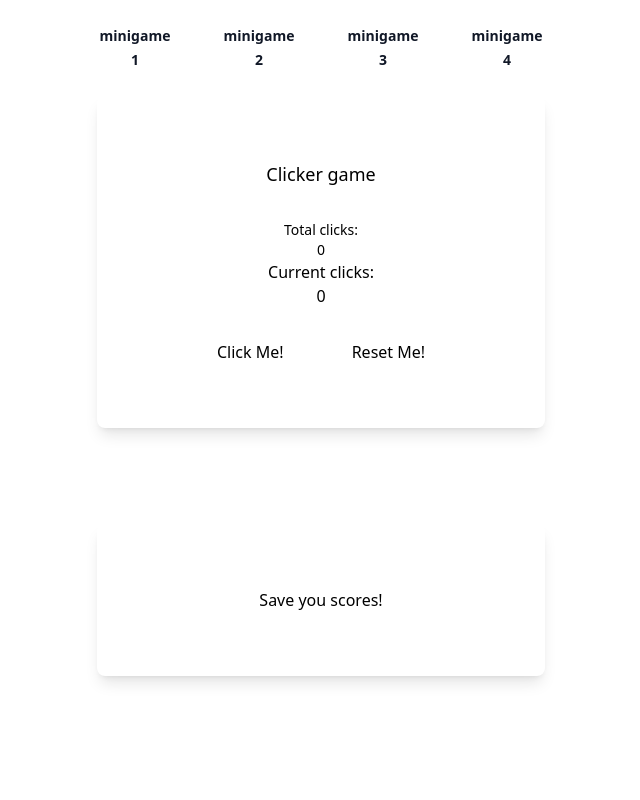
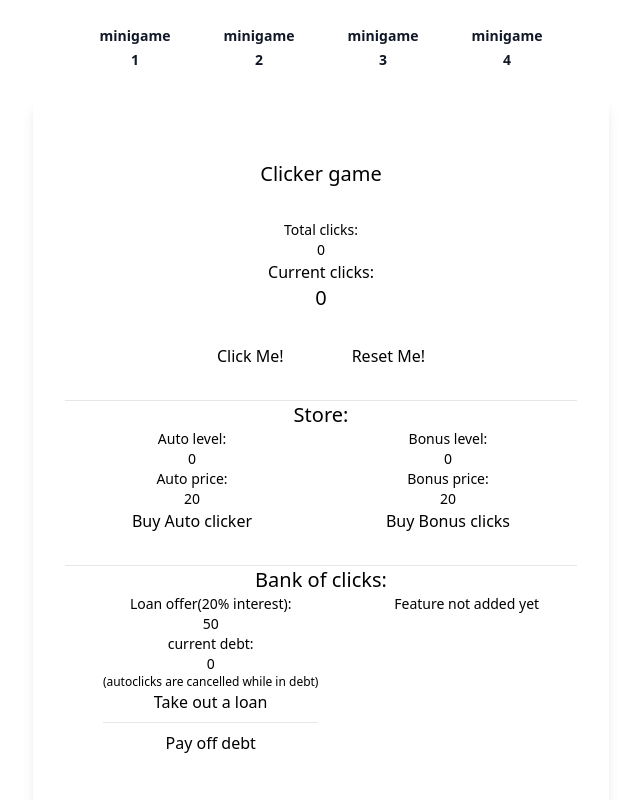
Before and after one commit to HaydnRoberts/comp1004-project, a website: page public/index.html in a window 1280 px wide. Both pictures are taken after a click on the button "minigame 2". Shown: the top 800 px of the page, without its empty margins (319-959 px from the left). Drawn offline with Linux system fonts and the light colour scheme.

Commit message:
fully working shop and loan system and ui tweaking

```diff
--- a/public/clickerminigame.js
+++ b/public/clickerminigame.js
@@ -1,15 +1,26 @@
 // gather the elements
 const clickerOutput = document.querySelector('#clicker-output');
 const totalClickerOutput = document.querySelector('#total-clicker-output');
+const bonusLevel = document.querySelector('#bonus-level');
+const bonusPrice = document.querySelector('#bonus-price');
+const autoLevel = document.querySelector('#auto-level');
+const autoPrice = document.querySelector('#auto-price');
+const loanOffer = document.querySelector('#loan-offer');
+const debtAmmount = document.querySelector('#debt');
 
 // set variable
 var clicks = 0;
 var total_clicks = 0;
+var autoClicks = 0;
+var bonusClicks = 0;
+var debtValue = 0;
+
+var tid = 0;
 
 // the functions
 function clicked(){
-    clicks += 1;
-    total_clicks +=1;
+    clicks += 1 + bonusClicks;
+    total_clicks +=1 + bonusClicks;
     clickerOutput.innerHTML = clicks;
     totalClickerOutput.innerHTML = total_clicks;
 }
@@ -17,15 +28,80 @@ function clicked(){
 function reset(){
     clicks = 0;
     total_clicks = 0;
+    autoClicks = 0;
+    bonusClicks = 0;
     clickerOutput.innerHTML = clicks;
     totalClickerOutput.innerHTML = total_clicks;
+    bonusLevel.innerHTML = bonusClicks;
+    bonusPrice.innerHTML = 20 +(bonusClicks)*(bonusClicks);
+    autoLevel.innerHTML = autoClicks;
+    autoPrice.innerHTML = 20 +(autoClicks)*(autoClicks);
+    if (tid != 0){
+        clearInterval(tid)
+    }
 }
 
 // initial output
 clickerOutput.innerHTML = clicks;
 totalClickerOutput.innerHTML = total_clicks;
+bonusLevel.innerHTML = bonusClicks;
+bonusPrice.innerHTML = 20 +(bonusClicks)*(bonusClicks);
+autoLevel.innerHTML = autoClicks;
+autoPrice.innerHTML = 20 +(autoClicks)*(autoClicks);
+loanOffer.innerHTML = 50*(bonusClicks+1);
+debtAmmount.innerHTML = debtValue;
 
 
 // shop section
-var autoClicks = 0;
-var bonusClicks = 0;
+
+function auto(){
+    if (clicks >= 20 + (autoClicks)*(autoClicks)){
+        clicks -= 20 + (autoClicks)*(autoClicks);
+        autoClicks += 1;
+        clickerOutput.innerHTML = clicks;
+        autoLevel.innerHTML = autoClicks;
+        autoPrice.innerHTML = 20 +(autoClicks)*(autoClicks);
+        if (tid != 0){
+            clearInterval(tid)
+        }
+        if (debtValue == 0){
+            tid = setInterval(clicked, (10000 / autoClicks));
+        }
+    }
+}
+function bonus(){
+    if (clicks >=  20 +(bonusClicks)*(bonusClicks)){
+        clicks -= 20 + (bonusClicks)*(bonusClicks);
+        bonusClicks += 1;
+        clickerOutput.innerHTML = clicks;
+        bonusLevel.innerHTML = bonusClicks;
+        bonusPrice.innerHTML = 20 +(bonusClicks)*(bonusClicks);
+        loanOffer.innerHTML = 50*(bonusClicks+1);
+    }
+}
+
+function loan(){
+    clicks += 50*(bonusClicks+1);
+    total_clicks += 50*(bonusClicks+1);
+
+    // add the 20% interest to the loan
+    debtValue += (50*(bonusClicks+1))+((50*(bonusClicks+1))/5);
+    clearInterval(tid);
+    debtAmmount.innerHTML = debtValue;
+    clickerOutput.innerHTML = clicks;
+    totalClickerOutput.innerHTML = total_clicks;
+}
+function debt(){
+    if (clicks >= debtValue){
+        clicks -= debtValue;
+        debtValue = 0;
+        if (tid != 0){
+            clearInterval(tid)
+        }
+        if (autoClicks >= 1){
+            tid = setInterval(clicked, (10000 / autoClicks));
+        }
+        debtAmmount.innerHTML = debtValue;
+        clickerOutput.innerHTML = clicks;
+    }
+}
--- a/public/index.html
+++ b/public/index.html
@@ -32,7 +32,7 @@
     <script src="./navbutton.js"></script>
   </div>
 
-  <div class="w-full max-w-md p-8 mx-auto mt-24 bg-white shadow-lg rounded-lg text-center">
+  <div class="w-full max-w-xl p-8 mx-auto mt-24 bg-white shadow-lg rounded-lg text-center">
     <div id="game-1-block" class="hidden">
       <p>Maze game</p>
       <pre>
@@ -52,15 +52,58 @@
     </div>
 
     <div id="game-2-block" class="hidden">
-      <p class="p-8 text-lg">Clicker game</p>
+      <p class="p-8 text-xl">Clicker game</p>
 
       <p class="text-sm">Total clicks:</p>
       <p class="text-sm" id="total-clicker-output"></p>
       <p class="text-base">Current clicks:</p>
-      <p class="text-base" id="clicker-output"></p>
+      <p class="text-xl" id="clicker-output"></p>
       <button class="p-8" type="button" onclick="clicked()">Click Me!</button>
 
       <button class="p-8" type="button" onclick="reset()">Reset Me!</button>
+
+      <hr>
+      <p class="text-xl">Store:</p>
+      <div class="flex pb-8">
+        <div class="mx-auto">
+          <p class="text-sm">Auto level:</p>
+          <p class="text-sm" id="auto-level"></p>
+
+          <p class="text-sm">Auto price:</p>
+          <p class="text-sm" id="auto-price"></p>
+
+          <button type="button" onclick="auto()">Buy Auto clicker</button>
+        </div>
+        <div class="mx-auto">
+          <p class="text-sm">Bonus level:</p>
+          <p class="text-sm" id="bonus-level"></p>
+
+          <p class="text-sm">Bonus price:</p>
+          <p class="text-sm" id="bonus-price"></p>
+
+          <button type="button" onclick="bonus()">Buy Bonus clicks</button>
+        </div>
+      </div>
+      <hr>
+      <p class="text-xl">Bank of clicks:</p>
+      <div class="flex pb-8">
+        <div class="mx-auto">
+          <p class="text-sm">Loan offer(20% interest):</p>
+          <!--loan offer should be 50x bonus level-->
+          <p class="text-sm" id="loan-offer"></p>
+          <p class="text-sm">current debt:</p>
+          <p class="text-sm" id="debt"></p>
+
+          <p class="text-xs">(autoclicks are cancelled while in debt)</p>
+
+          <button class="pb-2" type="button" onclick="loan()">Take out a loan</button>
+          <hr >
+          <button class="pt-2" type="button" onclick="debt()">Pay off debt</button>
+        </div>
+        <div class="mx-auto">
+          <p class="text-sm">Feature not added yet</p>
+        </div>
+
 
       <script src="./clickerminigame.js"></script>
     </div>
```
Also changed, not shown: public/output.css.
